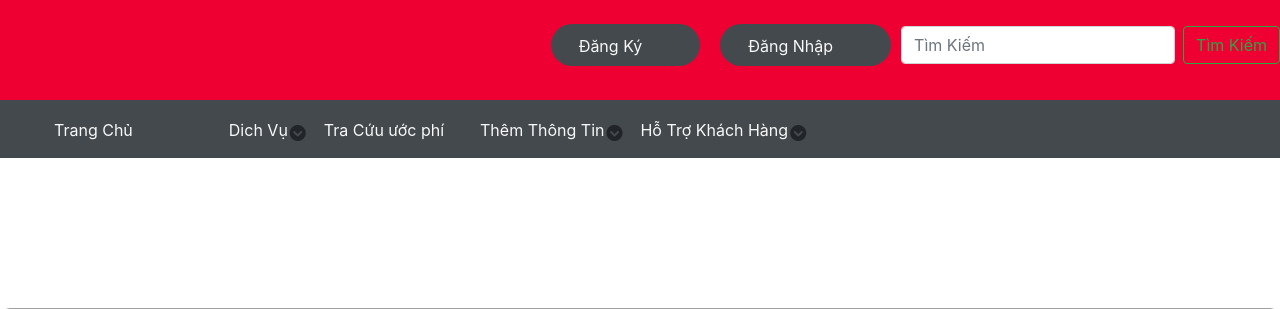
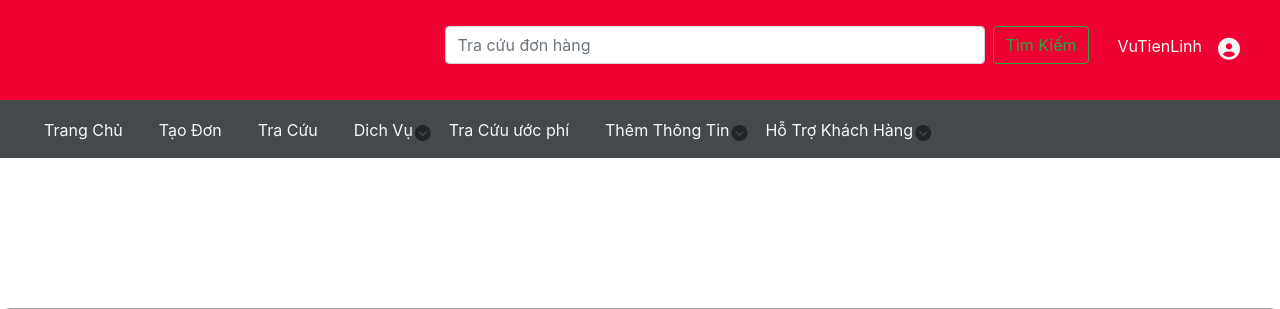
Before and after one commit to LOIBT/QLBD, a Flask app: page /profile in a window 1280 px wide. Shown: the top 309 px of the page. Run offline with Flask 2, Linux system fonts and the light colour scheme; the visitor is signed in with stand-in values (Sample User, id 1); some libraries are stand-ins or nearby versions; grey boxes are pictures that could not be loaded.

Commit message:
add file

```diff
--- a/app/templates/login.html
+++ b/app/templates/login.html
@@ -48,6 +48,9 @@
           </div>
         </div>
       </div>
+      <div style="background-color: #000;">
+
+      </div>
     </div>
   </section>
 </body>
--- a/app/templates/profile.html
+++ b/app/templates/profile.html
@@ -32,6 +32,9 @@
 .position-relative{
     position: relative;
 }
+.width_540{
+  width: 540px !important;
+}
 .header-navbar{
     height: 100px;
     padding-top: 30px;
@@ -47,12 +50,13 @@
     bottom:  -20px;
 
 }
-.margin_left_right_10{
-    margin-left: 10px;
-    margin-right: 10px;
+.margin_bottom_10{
+    margin-bottom: 10px;
 }
-.padding_left_right_50{
-    padding: 0 50px 0 50px;
+.margin_right_50{
+
+    margin-right: 50px;
+    margin-bottom: 8px;
 }
 .padding_left_right_50:hover{
     opacity: 0.9;
@@ -241,6 +245,7 @@
 .contact-icon{
     font-size: 22px;
     margin-left: 10px;
+    justify-content: center;
 }
 a{
     text-decoration: none;
@@ -252,12 +257,12 @@ a{
     <meta http-equiv="X-UA-Compatible" content="IE=edge">
     <meta name="viewport" content="width=device-width, initial-scale=1.0">
 
-    <link rel="stylesheet" href="/fontawesome-free-6.1.1-web/fontawesome-free-6.1.1-web/css/all.min.css">
+    <link rel="stylesheet" href="https://cdnjs.cloudflare.com/ajax/libs/font-awesome/6.1.1/css/all.min.css" >
     <link rel="stylesheet" href="https://cdn.jsdelivr.net/npm/bootstrap@4.0.0/dist/css/bootstrap.min.css" integrity="sha384-Gn5384xqQ1aoWXA+058RXPxPg6fy4IWvTNh0E263XmFcJlSAwiGgFAW/dAiS6JXm" crossorigin="anonymous">
     <script src="https://code.jquery.com/jquery-3.2.1.slim.min.js" integrity="sha384-KJ3o2DKtIkvYIK3UENzmM7KCkRr/rE9/Qpg6aAZGJwFDMVNA/GpGFF93hXpG5KkN" crossorigin="anonymous"></script>
     <script src="https://cdn.jsdelivr.net/npm/popper.js@1.12.9/dist/umd/popper.min.js" integrity="sha384-ApNbgh9B+Y1QKtv3Rn7W3mgPxhU9K/ScQsAP7hUibX39j7fakFPskvXusvfa0b4Q" crossorigin="anonymous"></script>
     <script src="https://cdn.jsdelivr.net/npm/bootstrap@4.0.0/dist/js/bootstrap.min.js" integrity="sha384-JZR6Spejh4U02d8jOt6vLEHfe/JQGiRRSQQxSfFWpi1MquVdAyjUar5+76PVCmYl" crossorigin="anonymous"></script>
-    <title>Thu Vien</title>
+    <title>Quan Ly Buu Dien</title>
 </head>
 <body>
     <!-- Phần header của trang chủ-->
@@ -268,22 +273,25 @@ a{
                 <div class="collapse navbar-collapse position-left " id="navbarSupportedContent">
                   <ul class="navbar-nav mr-auto">
 
+                    <form class="form-inline my-2 my-lg-0">
 
-                    <li class="nav-item  padding_left_right_50 cursor_pointer margin_left_right_10 border_radius_30 backgroud_color">
-                        <a class="nav-link color-text " href="#">Đăng Ký</a>
+                      <input class="form-control mr-sm-2 width_540" type="search" placeholder="Tra cứu đơn hàng" aria-label="Tìm Kiếm">
+                      <button class="btn btn-outline-success my-2 my-sm-0" type="submit">Tìm Kiếm</button>
+                    </form>
+
+                    <li class="nav-item   cursor_pointer   ">
+                        <a class="nav-link color-text " href="#">VuTienLinh</a>
                       </li>
 
-                      <li class="nav-item  padding_left_right_50 cursor_pointer  margin_left_right_10 border_radius_30 backgroud_color ">
-                        <a class="nav-link color-text " href="#">Đăng Nhập</a>
+                      <li class="nav-item cursor_pointer margin_right_50 ">
+                        <a class="" href="#">
+                          <i class="fa-solid fa-circle-user contact-icon  "></i>
+                        </a>
                       </li>
 
                   </ul>
 
-                  <form class="form-inline my-2 my-lg-0">
 
-                    <input class="form-control mr-sm-2" type="search" placeholder="Tìm Kiếm" aria-label="Tìm Kiếm">
-                    <button class="btn btn-outline-success my-2 my-sm-0" type="submit">Tìm Kiếm</button>
-                  </form>
                 </div>
               </nav>
         </div>
@@ -297,7 +305,16 @@ a{
                     Trang Chủ
                   </a>
                 </li>
-
+                <li class="nav-item  padding_left_right_50 cursor_pointer  margin_left_right_10 border_radius_30 ">
+                  <a class="nav-link" href="./dangkydonhang.html">
+                    Tạo Đơn
+                  </a>
+                </li>
+                <li class="nav-item  padding_left_right_50 cursor_pointer  margin_left_right_10 border_radius_30 ">
+                  <a class="nav-link" href="./Search.html">
+                    Tra Cứu
+                  </a>
+                </li>
                 <li class="nav-item">
                   <a class="nav-link" href="#">Dich Vụ</a>
                   <i class="fa-solid fa-circle-chevron-down"></i>
```
Also changed, not shown: app/templates/Search.html (+12 -0 lines). Lines whose indentation alone changed are shown as unchanged.
